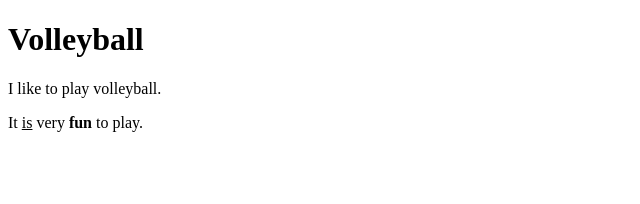
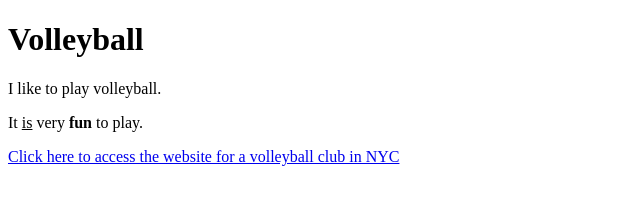
Before and after one commit to Mikagoyti/exploring-cs, a plain HTML site: page index.html in a window 1280 px wide. Shown: the whole page, without its empty margins (0-640 px from the left). Drawn offline with Linux system fonts and the light colour scheme.

Commit message:
I added a "url"

```diff
--- a/index.html
+++ b/index.html
@@ -6,3 +6,4 @@
     <p>It <u>is</u> very <b>fun</b> to play.</p>
  </body>
 </html>
+<p><a href="https://www.allstarempirevbc.org">Click here to access the website for a volleyball club in NYC</a></p>
```
